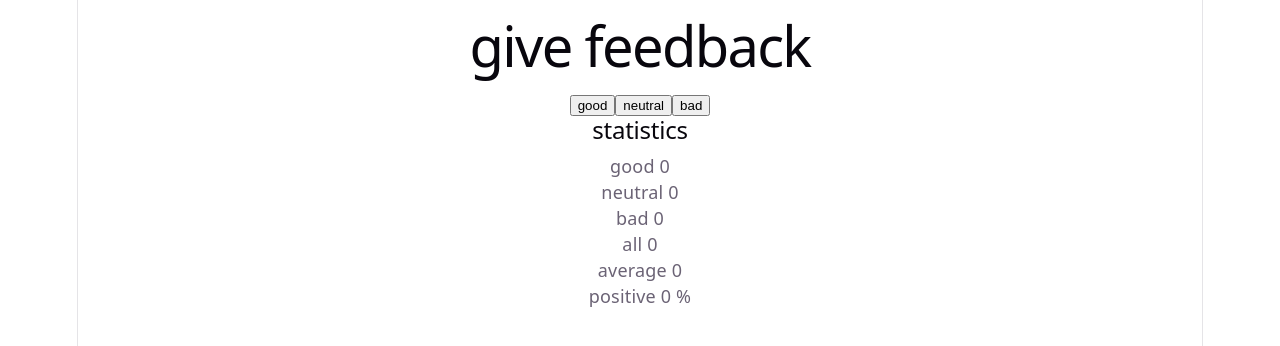
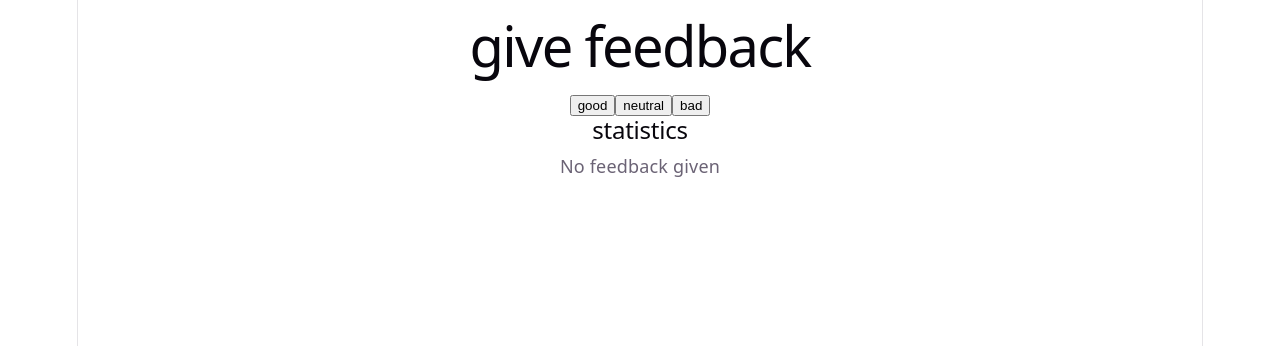
Before and after one commit to joaogiraldodavila-ux/full-stack-open, a React (Vite) app in the folder part1/unicafe/: page / in a window 1280 px wide. Shown: the top 346 px of the page. Built offline with nearby package versions, Linux system fonts and the light colour scheme.

Commit message:
1.9: unicafe step4

```diff
--- a/part1/unicafe/src/App.jsx
+++ b/part1/unicafe/src/App.jsx
@@ -1,10 +1,21 @@
 import { useState } from 'react'
 
-// Componente Statistics definido FUERA del componente App
 const Statistics = (props) => {
   const total = props.good + props.neutral + props.bad
-  const average = total === 0 ? 0 : (props.good * 1 + props.neutral * 0 + props.bad * -1) / total
-  const positive = total === 0 ? 0 : (props.good / total) * 100
+
+  // Renderizado condicional: si no hay feedback, se muestra el mensaje alternativo
+  if (total === 0) {
+    return (
+      <div>
+        <h2>statistics</h2>
+        <p>No feedback given</p>
+      </div>
+    )
+  }
+
+  // Cálculos solo si ya hay feedback registrado
+  const average = (props.good * 1 + props.neutral * 0 + props.bad * -1) / total
+  const positive = (props.good / total) * 100
 
   return (
     <div>
@@ -20,7 +31,6 @@ const Statistics = (props) => {
 }
 
 const App = () => {
-  // El estado se mantiene en el componente raíz App
   const [good, setGood] = useState(0)
   const [neutral, setNeutral] = useState(0)
   const [bad, setBad] = useState(0)
@@ -32,7 +42,6 @@ const App = () => {
       <button onClick={() => setNeutral(neutral + 1)}>neutral</button>
       <button onClick={() => setBad(bad + 1)}>bad</button>
 
-      {/* Invocación del componente Statistics pasando props */}
       <Statistics good={good} neutral={neutral} bad={bad} />
     </div>
   )
```
